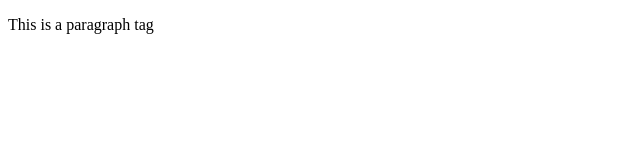
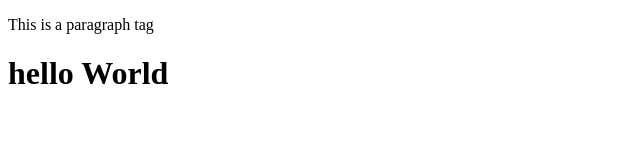
Before and after one commit to avinashsingh76328-creator/local-repo, a plain HTML site: page index.html in a window 1280 px wide. Shown: the whole page, without its empty margins (0-640 px from the left). Drawn offline with Linux system fonts and the light colour scheme.

Commit message:
Feature 1

```diff
--- a/index.html
+++ b/index.html
@@ -9,5 +9,9 @@
 
     <p>This is a paragraph tag</p>
 
+    <h1>
+        hello World
+    </h1>
+
 </body>
 </html>
```
